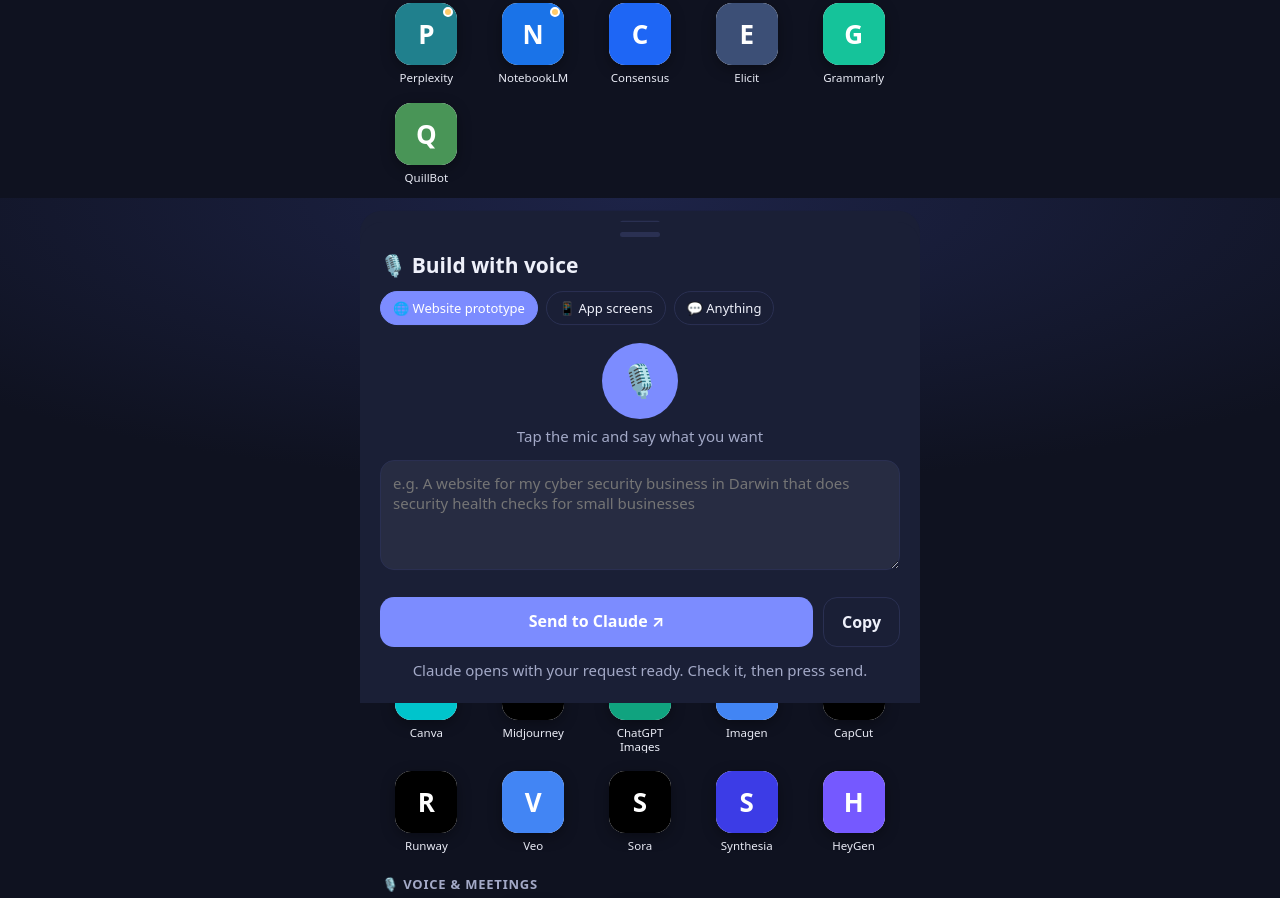
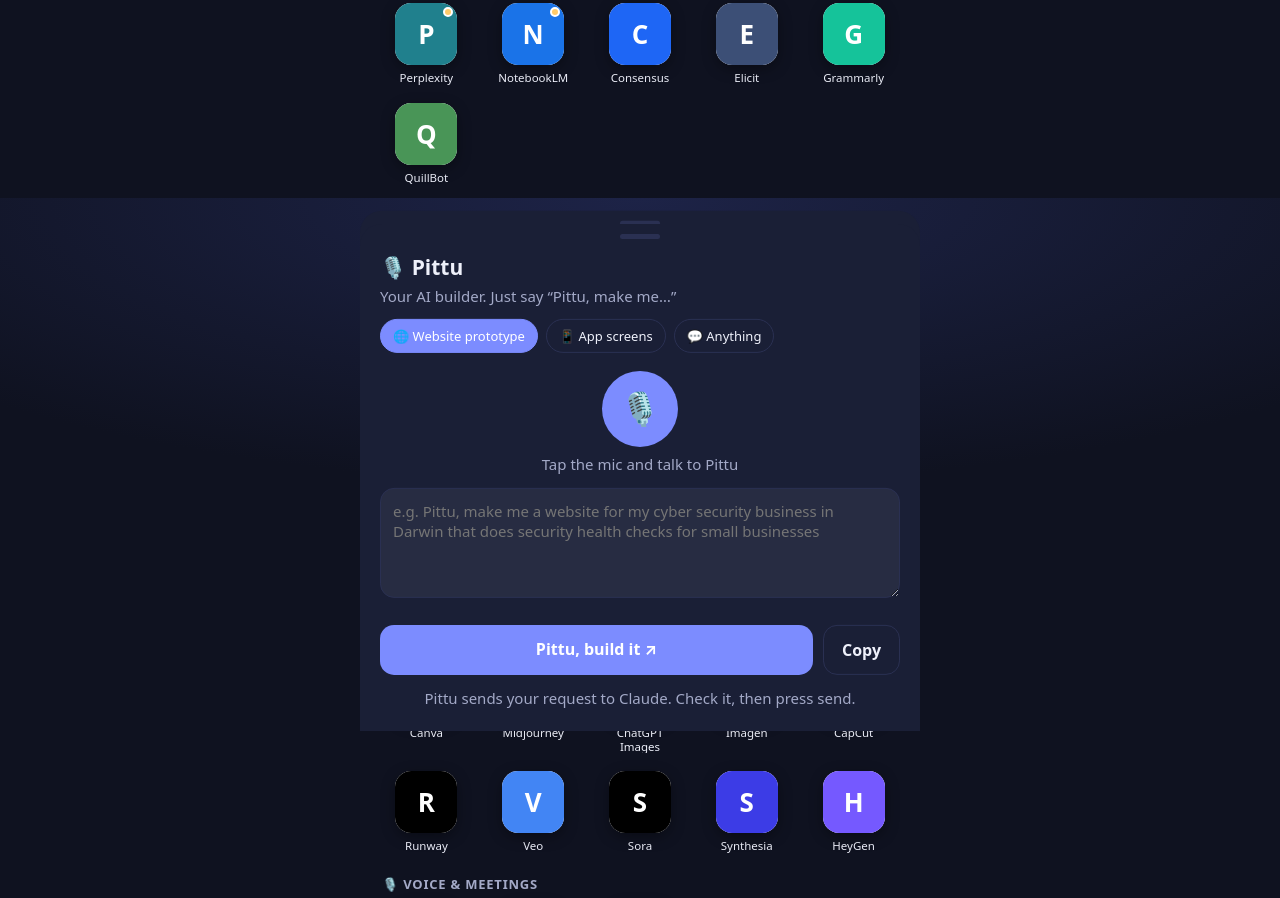
Before and after one commit to manishkat/ai-hub, a plain HTML site: page index.html in a window 1280 px wide. Shown: the part 602-1500 px from the top of the page. Drawn offline with Linux system fonts and the light colour scheme.

Commit message:
Add files via upload

```diff
--- a/index.html
+++ b/index.html
@@ -71,7 +71,7 @@
 <body>
 <div class="wrap">
   <header><h1>🏠 <span>AI Hub</span></h1></header>
-  <button class="voice" id="voiceBtn">🎙️ Tell AI what to build</button>
+  <button class="voice" id="voiceBtn">🎙️ Hey Pittu, build this</button>
   <input id="q" class="search" type="search" placeholder="Search apps…" aria-label="Search apps">
   <div id="list"></div>
   <div class="empty" id="empty">No apps found.</div>
@@ -93,17 +93,17 @@
 
 <div class="sheet" id="build" role="dialog" aria-modal="true">
   <div class="grab"></div>
-  <h3 style="margin:0;font-size:21px">🎙️ Build with voice</h3>
+  <h3 style="margin:0;font-size:21px">🎙️ Pittu</h3><p class="hint" style="text-align:left;margin-top:4px">Your AI builder. Just say “Pittu, make me…”</p>
   <div class="modes" id="modes">
     <button class="mode on" data-m="web">🌐 Website prototype</button>
     <button class="mode" data-m="app">📱 App screens</button>
     <button class="mode" data-m="any">💬 Anything</button>
   </div>
   <button class="mic" id="mic" aria-label="Start speaking">🎙️</button>
-  <p class="hint" id="hint">Tap the mic and say what you want</p>
-  <textarea id="idea" placeholder="e.g. A website for my cyber security business in Darwin that does security health checks for small businesses"></textarea>
-  <div class="btns"><a class="open" id="send" target="_blank" rel="noopener">Send to Claude ↗</a><button class="close" id="copyBtn">Copy</button></div>
-  <p class="hint" style="margin-top:12px">Claude opens with your request ready. Check it, then press send.</p>
+  <p class="hint" id="hint">Tap the mic and talk to Pittu</p>
+  <textarea id="idea" placeholder="e.g. Pittu, make me a website for my cyber security business in Darwin that does security health checks for small businesses"></textarea>
+  <div class="btns"><a class="open" id="send" target="_blank" rel="noopener">Pittu, build it ↗</a><button class="close" id="copyBtn">Copy</button></div>
+  <p class="hint" style="margin-top:12px">Pittu sends your request to Claude. Check it, then press send.</p>
 </div>
 
 <script>
@@ -291,11 +291,12 @@ function closeSheet(){ sheet.classList.remove("show"); build.classList.remove("s
 const build = document.getElementById("build"), idea = document.getElementById("idea"), mic = document.getElementById("mic"), hint = document.getElementById("hint"), copyBtn = document.getElementById("copyBtn");
 let mode = "web", rec = null, recording = false, base = "";
 const TPL = {
-  web: "Design a clickable website prototype for: IDEA\n\nMake it with Claude Design (the Design type). If I add a Figma link, use my Figma connector to match that design.\nInclude: a home page and the main pages, desktop and mobile layouts, clear navigation, a clean modern style and realistic placeholder text.\nOnly ask me up to 2 short questions if something important is missing.",
-  app: "Design mobile app screens for: IDEA\n\nMake them with Claude Design (the Design type). If I add a Figma link, use my Figma connector to match that design.\nInclude: the main screens, the flow between them, a clean modern style and realistic placeholder content.\nOnly ask me up to 2 short questions if something important is missing.",
+  web: "Design a clickable website prototype for: IDEA\n\nCreate it in a new Figma file using my Figma connector. If Figma is not available, make it with Claude Design instead. If I add a Figma link, match that design.\nInclude: a home page and the main pages, desktop and mobile layouts, clear navigation, a clean modern style and realistic placeholder text.\nOnly ask me up to 2 short questions if something important is missing.",
+  app: "Design mobile app screens for: IDEA\n\nCreate them in a new Figma file using my Figma connector. If Figma is not available, make them with Claude Design instead. If I add a Figma link, match that design.\nInclude: the main screens, the flow between them, a clean modern style and realistic placeholder content.\nOnly ask me up to 2 short questions if something important is missing.",
   any: "IDEA"
 };
-const buildPrompt = () => TPL[mode].replace("IDEA", idea.value.trim() || "(describe your idea)");
+const stripWake = s => s.replace(/^((hey|hi|ok|okay)\s+)?(pittu|pitu|pitoo|petu|pithu|pittoo)[\s,.!:]*/i, "");
+const buildPrompt = () => TPL[mode].replace("IDEA", stripWake(idea.value.trim()) || "(describe your idea)");
 const updLink = () => { document.getElementById("send").href = "https://claude.ai/new?q=" + encodeURIComponent(buildPrompt()); copyBtn.textContent = "Copy"; };
 document.getElementById("voiceBtn").addEventListener("click", () => { updLink(); build.classList.add("show"); overlay.classList.add("show"); });
 document.getElementById("modes").addEventListener("click", e => { const b = e.target.closest(".mode"); if(!b) return; mode = b.dataset.m; [...document.querySelectorAll(".mode")].forEach(x => x.classList.toggle("on", x === b)); updLink(); });
@@ -307,7 +308,7 @@ mic.addEventListener("click", () => {
   if(recording){ rec.stop(); return; }
   rec = new SR(); rec.lang = "en-AU"; rec.interimResults = true; rec.continuous = true;
   base = idea.value.trim() ? idea.value.trim() + " " : "";
-  rec.onstart = () => { recording = true; mic.classList.add("rec"); hint.textContent = "Listening… tap again to stop"; };
+  rec.onstart = () => { recording = true; mic.classList.add("rec"); hint.textContent = "Pittu is listening… tap again to stop"; };
   rec.onresult = e => { let t = ""; for(let i = 0; i < e.results.length; i++){ t += e.results[i][0].transcript; } idea.value = base + t; updLink(); };
   rec.onerror = e => { hint.textContent = e.error === "not-allowed" ? "Please allow microphone access, or use the 🎤 on your keyboard." : "Voice problem (" + e.error + "). Try again or type."; };
   rec.onend = () => { recording = false; mic.classList.remove("rec"); if(!hint.textContent.startsWith("Please") && !hint.textContent.startsWith("Voice")) hint.textContent = "Done. Edit if needed, then send."; };
```
